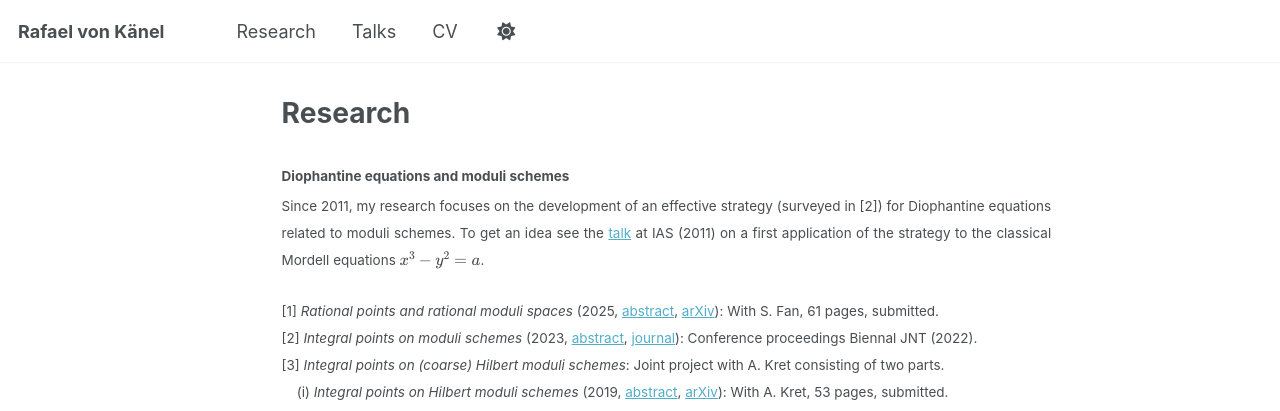
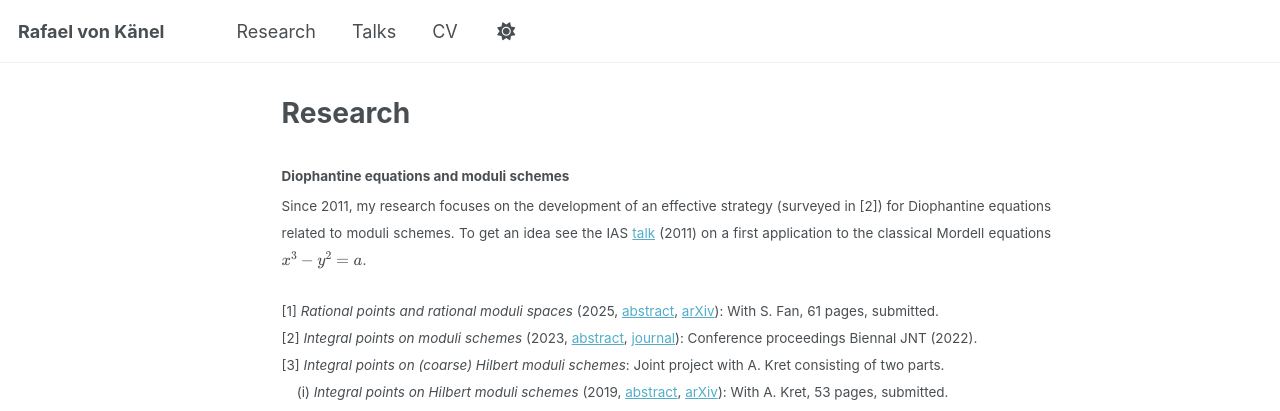
Before and after one commit to rafaelvonkanel/rafaelvonkanel.github.io, a Jekyll site: the page built from _pages/research.md, in a window 1280 px wide and 1159 px high. Shown: the top 411 px of the window. Built offline with Jekyll 4.4.1, drawn with Linux system fonts in a browser that asks for light colours; a script that is not in the unit is left out.

Commit message:
Update research.md

```diff
--- a/_pages/research.md
+++ b/_pages/research.md
@@ -6,7 +6,7 @@ author_profile: false
 ---
 
 #### Diophantine equations and moduli schemes
-<div style="text-align: justify !important; text-justify: inter-word;" markdown="1"><small>Since 2011, my research focuses on the development of an effective strategy (surveyed in [2]) for Diophantine equations related to moduli schemes. To get an idea see the [talk](www.ias.edu/video/short/vonkenel) at IAS (2011) on a first application of the strategy to the classical Mordell equations \\(x^3-y^2=a\\).</small>
+<div style="text-align: justify !important; text-justify: inter-word;" markdown="1"><small>Since 2011, my research focuses on the development of an effective strategy (surveyed in [2]) for Diophantine equations related to moduli schemes. To get an idea see the IAS [talk](www.ias.edu/video/short/vonkenel) (2011) on a first application to the classical Mordell equations \\(x^3-y^2=a\\).</small>
 <div style="text-align: justify !important; text-justify: inter-word;" markdown="1"><small>
 [1] *Rational points and rational moduli spaces* (2025, [abstract](../_research/proj2.md), [arXiv](https://arxiv.org/pdf/2501.17155)): With S. Fan, 61 pages, submitted.
 [2] *Integral points on moduli schemes*  (2023, [abstract](../_research/proj2.md), [journal](https://www.sciencedirect.com/science/article/abs/pii/S0022314X24001744)): Conference proceedings Biennal JNT (2022).
```
